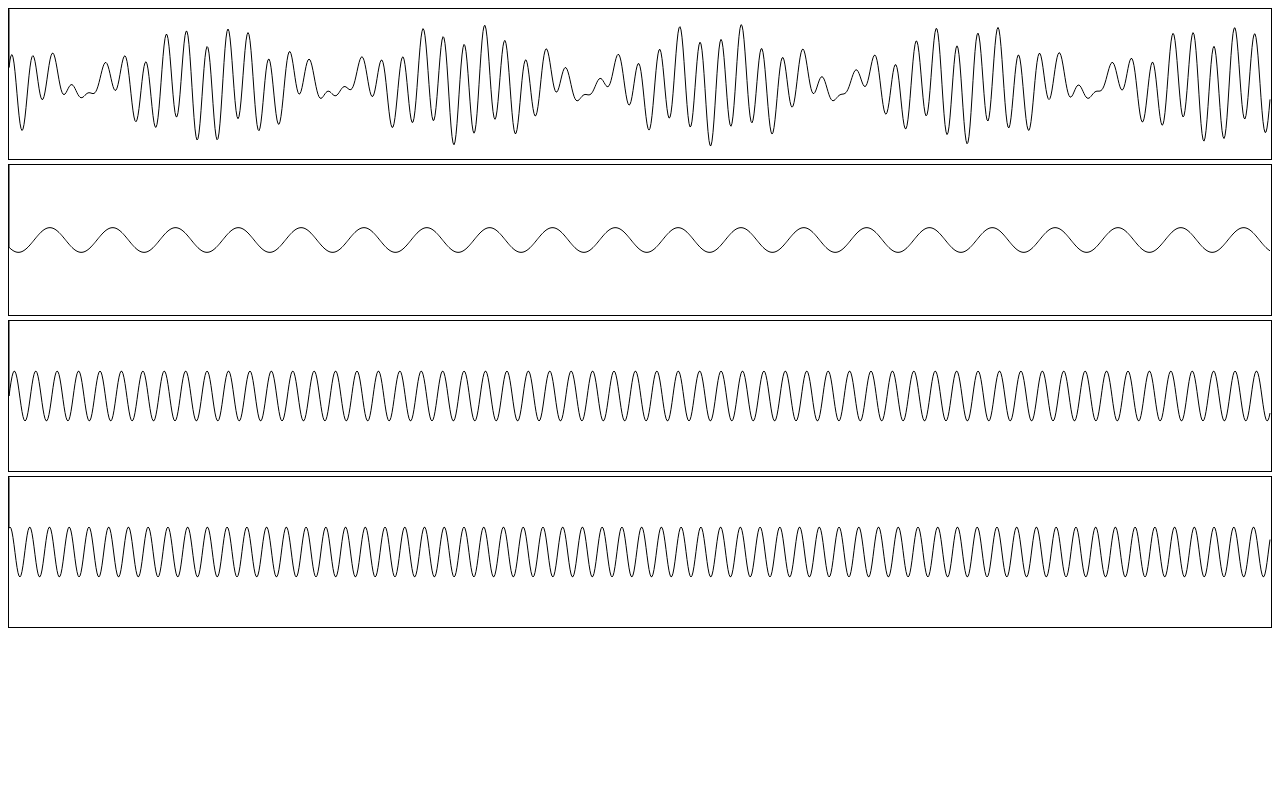
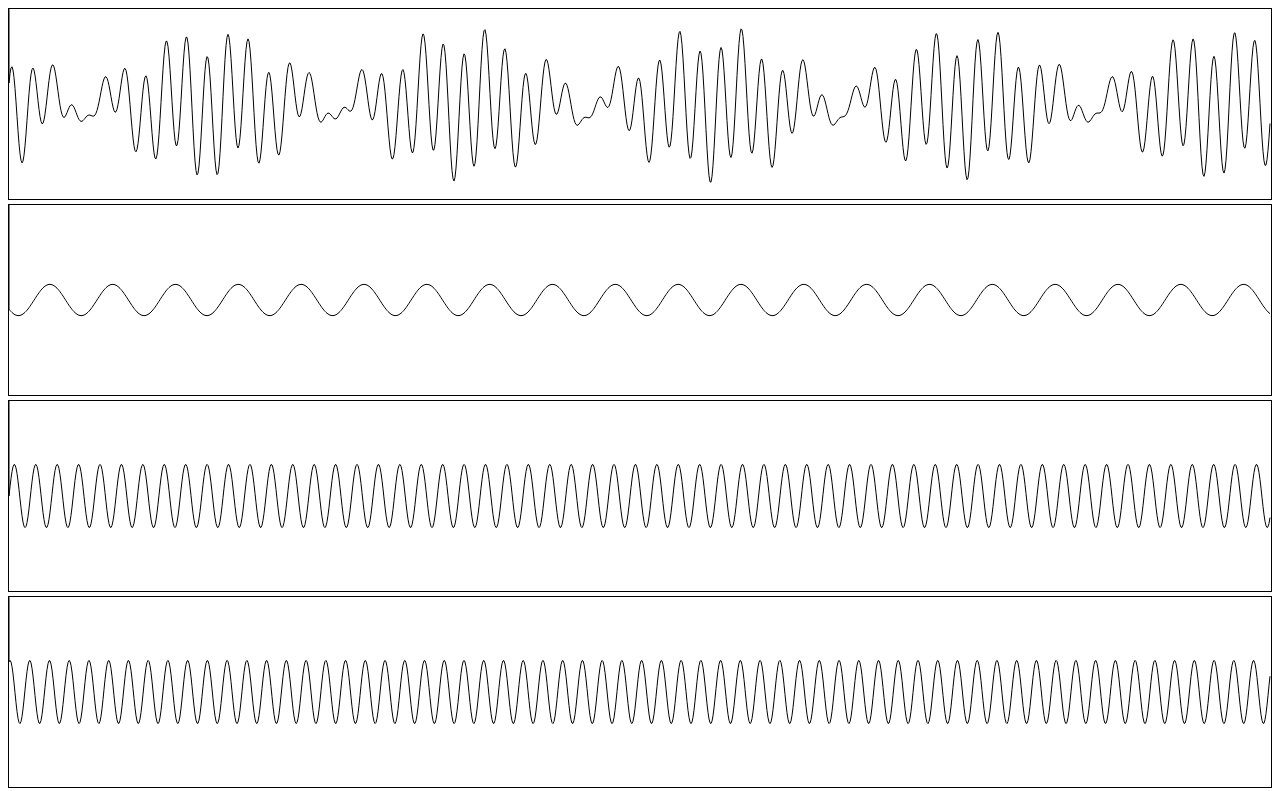
Before and after one commit to Nircek/fourier-transform, a plain HTML site: page index.html in a window 1280 px wide. Drawn offline with Linux system fonts and the light colour scheme.

Commit message:
Add JS file and add ts-linting

```diff
--- a/index.html
+++ b/index.html
@@ -14,41 +14,7 @@
   <canvas class="canvas-part" style="border: 1px solid black;"></canvas>
   <canvas class="canvas-part" style="border: 1px solid black;"></canvas>
   <canvas class="canvas-part" style="border: 1px solid black;"></canvas>
-    <script>
-        var ss = /** @type {HTMLCanvasElement} */ (document.getElementsByClassName("canvas-sum"));
-        var cs = /** @type {HTMLCanvasElement} */ (document.getElementsByClassName("canvas-part"));
-        var rate, max;
-        function init() {
-            rate = window.innerWidth - 18;
-            max = (window.innerHeight / 5 - 10);
-        }
-        var sin = (f, a, s = 0) => Array.from(Array(rate), (_, i) => a * Math.sin(s * 2 * Math.PI + i * f));
-        HTMLCanvasElement.prototype.render = function (x = []) {
-            this.width = rate;
-            this.height = max;
-            const ctx = this.getContext("2d");
-            if (Array.isArray(x) && x.length)
-                ctx.moveTo(0, x[0]);
-            for (const [i, e] of x.entries())
-                ctx.lineTo(i, max / 2 * (1 - e));
-            ctx.stroke();
-        }
-        Array.prototype.add = function (x) { return this.map((e, i) => e + x[i]) };
-        function animate() {
-            let a = sin(.1, .333 * Math.sin(Date.now() / 1e3), Date.now() / 1e4)
-            let b = sin(.2 + .1 * Math.sin(Date.now() / 1e4), .333, Date.now() / 1e3);
-            let c = sin(1 / Math.PI, .333, Date.now() / 5e3);
-            let s = a.add(b).add(c);
-            ss[0].render(s);
-            cs[0].render(a);
-            cs[1].render(b);
-            cs[2].render(c);
-            requestAnimationFrame(animate);
-        }
-        window.addEventListener('load', init);
-        window.addEventListener('resize', init);
-        for (let c of cs) animate(c);
-    </script>
+  <script src="script.js"></script>
 </body>
 
 </html>
--- /dev/null
+++ b/script.js
@@ -0,0 +1,58 @@
+// @ts-check
+/** @type {HTMLCollectionOf<HTMLCanvasElement>} */
+var ss;
+/** @type {HTMLCollectionOf<HTMLCanvasElement>} */
+var cs;
+var rate, max;
+function init() {
+    // @ts-ignore
+    ss = document.getElementsByClassName("canvas-sum");
+    // @ts-ignore
+    cs = document.getElementsByClassName("canvas-part");
+    rate = window.innerWidth - 18;
+    max = (window.innerHeight / 4 - 10);
+    requestAnimationFrame(animate);
+}
+/**
+ * @param {number} f
+ * @param {number} a
+ */
+function sin(f, a, s = 0) {
+    return Array.from(Array(rate), (_, i) => a * Math.sin(s * 2 * Math.PI + i * f));
+};
+/**
+ * @param {HTMLCanvasElement} w
+ * @param {number[]} x
+ */
+function render(w, x) {
+    w.width = rate;
+    w.height = max;
+    const ctx = w.getContext("2d");
+    if (x.length)
+        ctx.moveTo(0, x[0]);
+    for (const [i, e] of x.entries())
+        ctx.lineTo(i, max / 2 * (1 - e));
+    ctx.stroke();
+}
+/**
+ * @param {number[]} x
+ * @param {number[]} y
+ */
+function add(x, y) {
+    console.assert(x.length == y.length);
+    return x.map((e, i) => e + y[i]);
+};
+
+function animate() {
+    let a = sin(.1, .333 * Math.sin(Date.now() / 1e3), Date.now() / 1e4)
+    let b = sin(.2 + .1 * Math.sin(Date.now() / 1e4), .333, Date.now() / 1e3);
+    let c = sin(1 / Math.PI, .333, Date.now() / 5e3);
+    let s = add(add(a, b), c);
+    render(ss[0], s);
+    render(cs[0], a);
+    render(cs[1], b);
+    render(cs[2], c);
+    requestAnimationFrame(animate);
+}
+window.addEventListener('load', init);
+window.addEventListener('resize', init);
```
Lines whose indentation alone changed are shown as unchanged.
